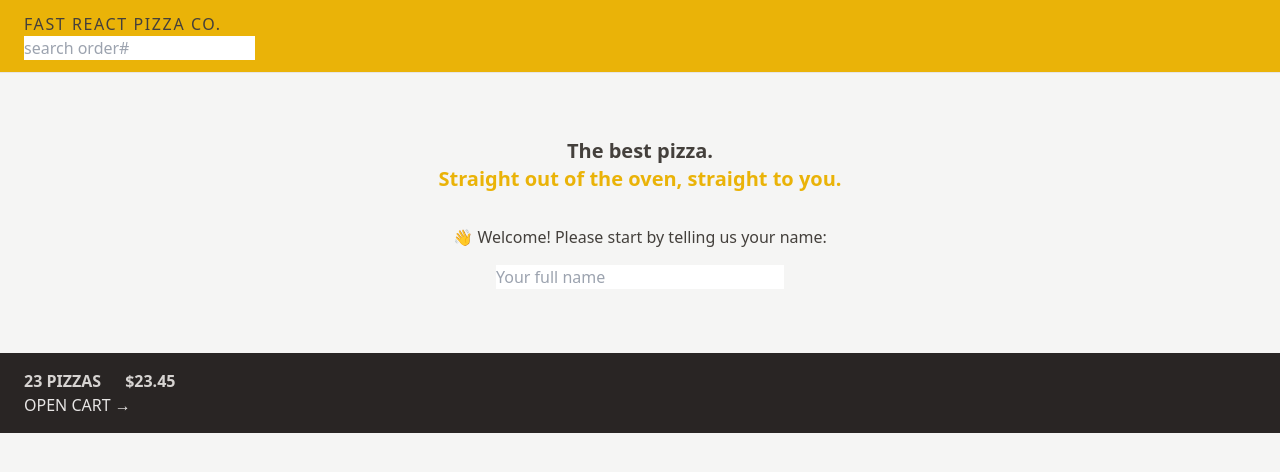
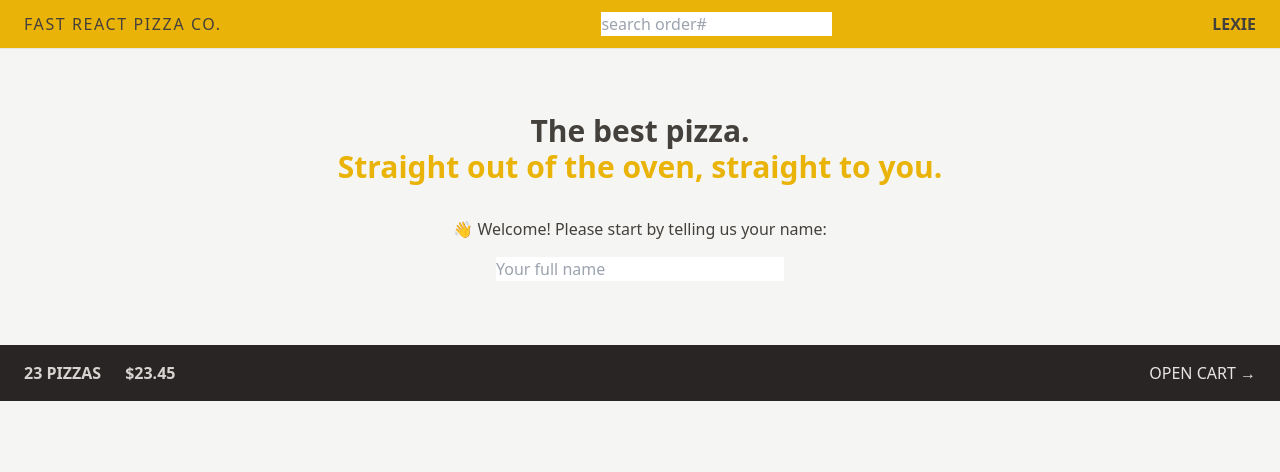
Before and after one commit to lexiecodingwithcat/pj-fast-react-pizza, a React (Vite) app: page / in a window 1280 px wide. Shown: the top 472 px of the page. Built offline with nearby package versions, Linux system fonts and the light colour scheme.

Commit message:
using flexbox

```diff
--- a/src/features/cart/CartOverview.jsx
+++ b/src/features/cart/CartOverview.jsx
@@ -2,7 +2,7 @@ import { Link } from "react-router-dom";
 
 function CartOverview() {
   return (
-    <div className="bg-stone-800 px-4 py-4 text-sm uppercase text-stone-200 sm:px-6 md:text-base">
+    <div className="flex items-center justify-between bg-stone-800 px-4 py-4 text-sm uppercase text-stone-200 sm:px-6 md:text-base">
       <p className="space-x-4 font-semibold text-stone-300 sm:space-x-6">
         <span>23 pizzas</span>
         <span>$23.45</span>
--- a/src/features/user/Username.jsx
+++ b/src/features/user/Username.jsx
@@ -1,5 +1,5 @@
 function Username() {
-  return <div className="text-xm hidden font-semibold">Lexie</div>;
+  return <div className="text-xm hidden font-semibold md:block">Lexie</div>;
 }
 
 export default Username;
--- a/src/ui/Header.jsx
+++ b/src/ui/Header.jsx
@@ -4,7 +4,7 @@ import Username from "../features/user/Username";
 
 function Header() {
   return (
-    <header className="border-b border-stone-200 bg-yellow-500 px-4 py-3 uppercase sm:px-6">
+    <header className="item-center justify-between border-b flex border-stone-200 bg-yellow-500 px-4 py-3 uppercase sm:px-6">
       <Link to="/" className="tracking-widest">
         Fast React Pizza Co.
       </Link>
--- a/src/ui/Home.jsx
+++ b/src/ui/Home.jsx
@@ -3,7 +3,7 @@ import CreateUser from "../features/user/CreateUser";
 function Home() {
   return (
     <div className="my-10 text-center sm:my-16">
-      <h1 className="mb-8 text-xl font-semibold">
+      <h1 className="mb-8 text-xl font-semibold sm:text-3xl">
         The best pizza.
         <br />
         <span className="text-yellow-500">
```
